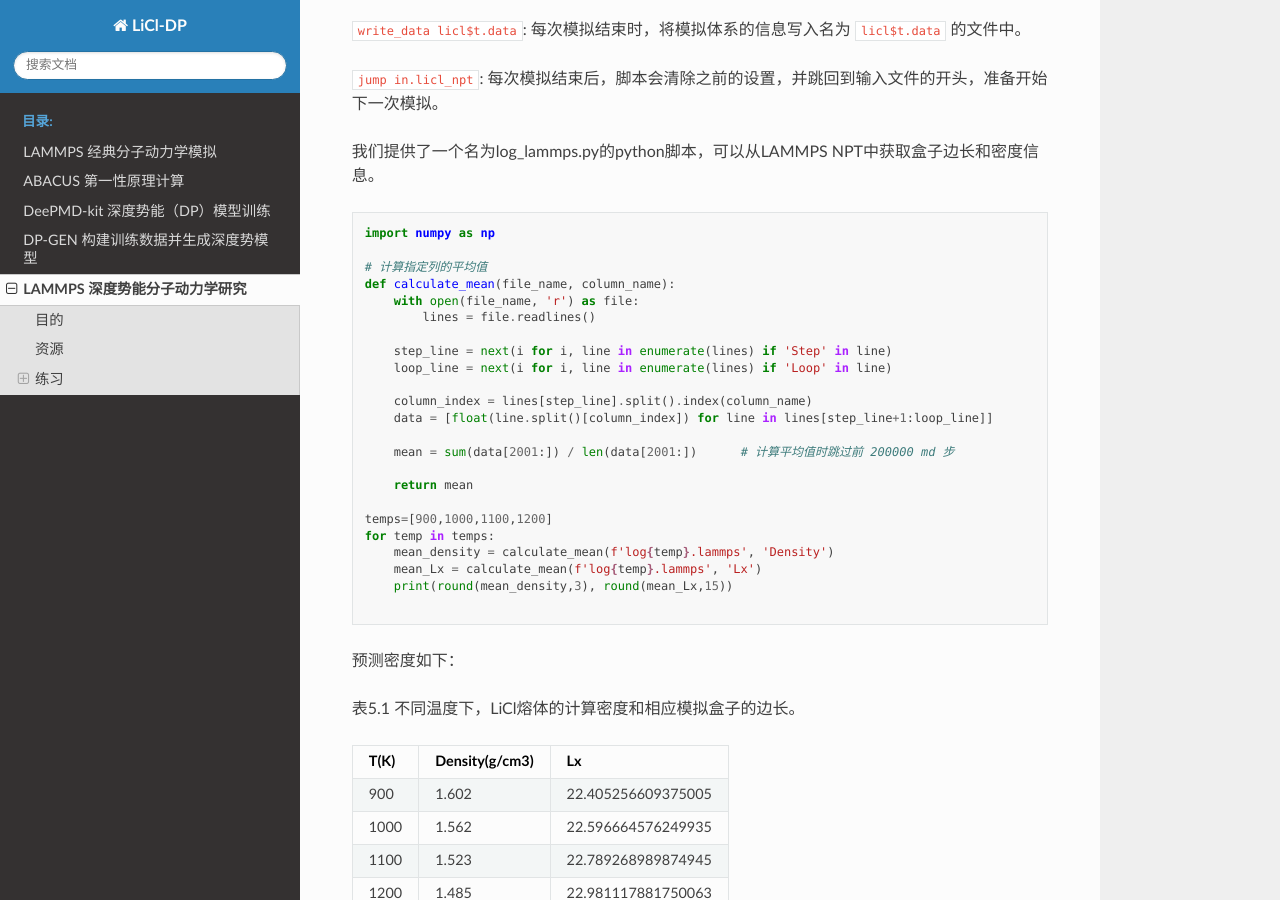
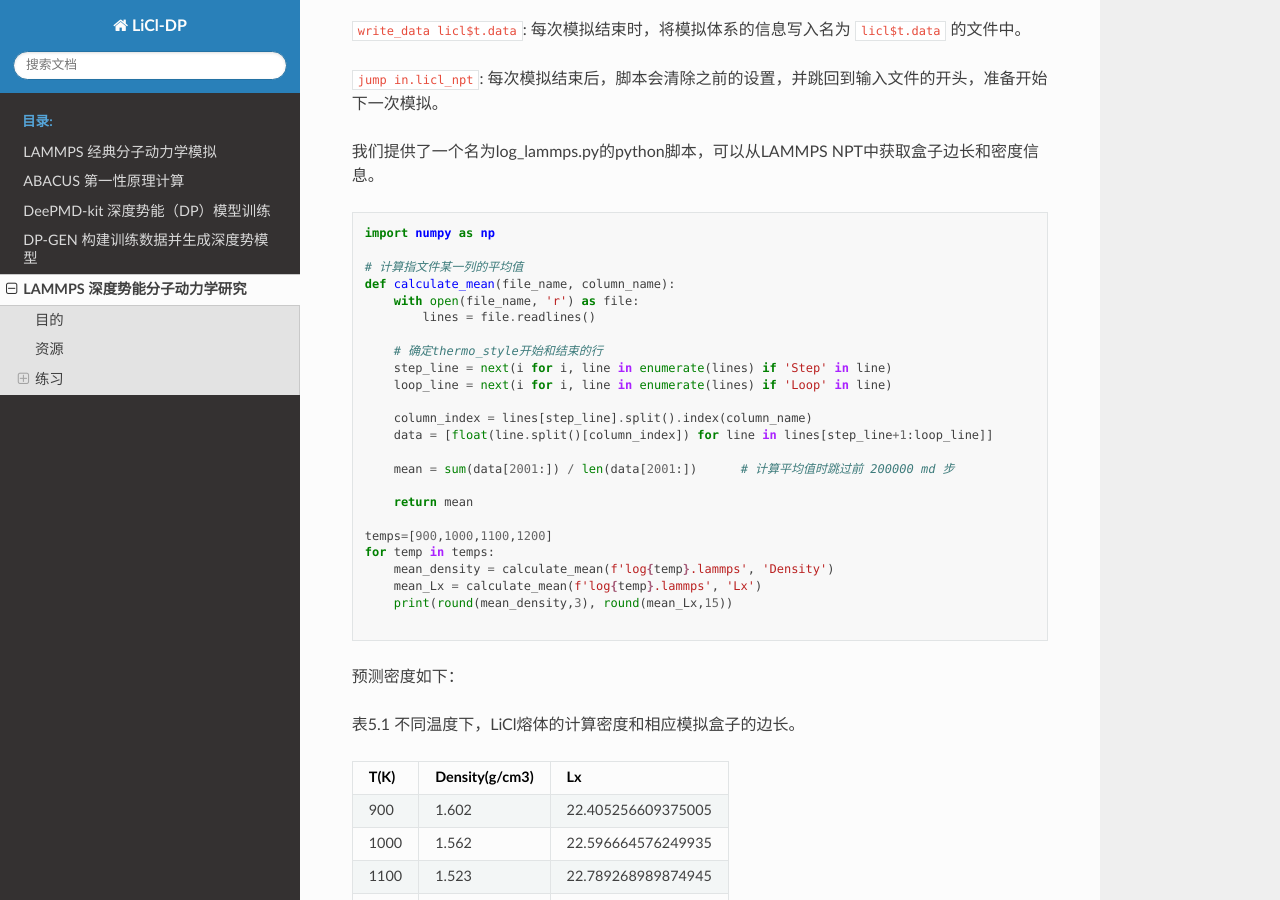
Before and after one commit to shuo1118/LiCl-DP, a Sphinx documentation site: the page built from docs/source/work/ex5/dpmd.md, in a window 1280 px wide and 900 px high, scrolled down 2449 px. Built offline with Sphinx 7.4.7 and the Read the Docs theme 2.0.0, drawn with Linux system fonts in a browser that asks for light colours.

Commit message:
Update dpmd.md

````diff
--- a/docs/source/work/ex5/dpmd.md
+++ b/docs/source/work/ex5/dpmd.md
@@ -107,11 +107,12 @@ jump            in.licl_npt
 ```python
 import numpy as np
 
-# 计算指定列的平均值
+# 计算指文件某一列的平均值
 def calculate_mean(file_name, column_name):
     with open(file_name, 'r') as file:
         lines = file.readlines()
 
+    # 确定thermo_style开始和结束的行
     step_line = next(i for i, line in enumerate(lines) if 'Step' in line)
     loop_line = next(i for i, line in enumerate(lines) if 'Loop' in line)
 
````
